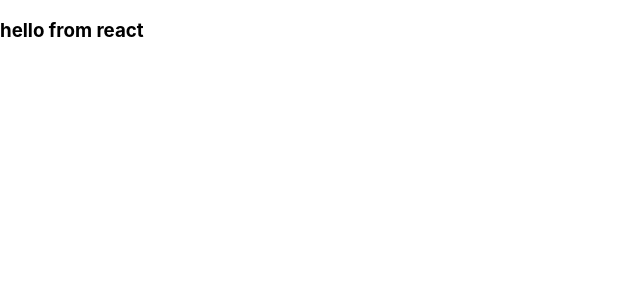
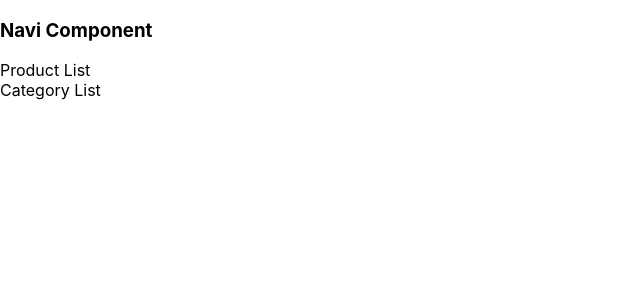
Before and after one commit to ozancck/scratch-react, a React (Create React App) app: page / in a window 1280 px wide. Shown: the top 300 px of the page, without its empty margins (0-640 px from the left). Built offline with nearby package versions, Linux system fonts and the light colour scheme.

Commit message:
Class Component

```diff
--- a/src/App.js
+++ b/src/App.js
@@ -1,7 +1,14 @@
+import React from 'react';
+import Navi from "./Navi";
+import CategoryList from "./CategoryList";
+import ProductList from "./ProductList";
 function App() {
     return (
         <div>
-            <h3> hello from react</h3>
+            <Navi></Navi>
+            <ProductList></ProductList>
+            <CategoryList></CategoryList>
+
         </div>
     );
 }
--- /dev/null
+++ b/src/CategoryList.js
@@ -0,0 +1,13 @@
+import React, {Component} from 'react';
+
+class CategoryList extends Component {
+    render() {
+        return (
+            <div>
+                <b3>Category List</b3>
+            </div>
+        );
+    }
+}
+
+export default CategoryList;
--- /dev/null
+++ b/src/Navi.js
@@ -0,0 +1,13 @@
+import React, {Component} from 'react';
+
+class Navi extends Component {
+    render() {
+        return (
+            <div>
+                <h3>Navi Component</h3>
+            </div>
+        );
+    }
+}
+
+export default Navi;
--- /dev/null
+++ b/src/ProductList.js
@@ -0,0 +1,13 @@
+import React, {Component} from 'react';
+
+class ProductList extends Component {
+    render() {
+        return (
+            <div>
+                <b3>Product List</b3>
+            </div>
+        );
+    }
+}
+
+export default ProductList;
```
